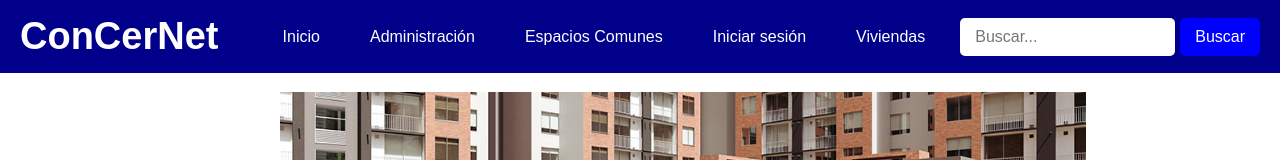
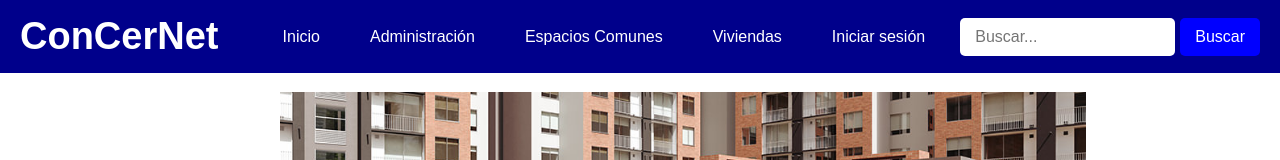
Before and after one commit to ConCerNet/ConCerNet, a React (Create React App) app in the folder concernet/: page / in a window 1280 px wide. Shown: the top 160 px of the page. Built offline with nearby package versions, Linux system fonts and the light colour scheme.

Commit message:
cambios navbar

```diff
--- a/concernet/src/Components/NavBar.jsx
+++ b/concernet/src/Components/NavBar.jsx
@@ -20,10 +20,10 @@ const NavBar = () => {
             <Link to="/Espacios">Espacios Comunes</Link>
           </li>
           <li>
-            <Link to="/Login">Iniciar sesión</Link>
+            <Link to="/Viviendas">Viviendas</Link>
           </li>
           <li>
-            <Link to="/Viviendas">Viviendas</Link>
+            <Link to="/Login">Iniciar sesión</Link>
           </li>
         </ul>
         <div class="busqueda-bar">
```
